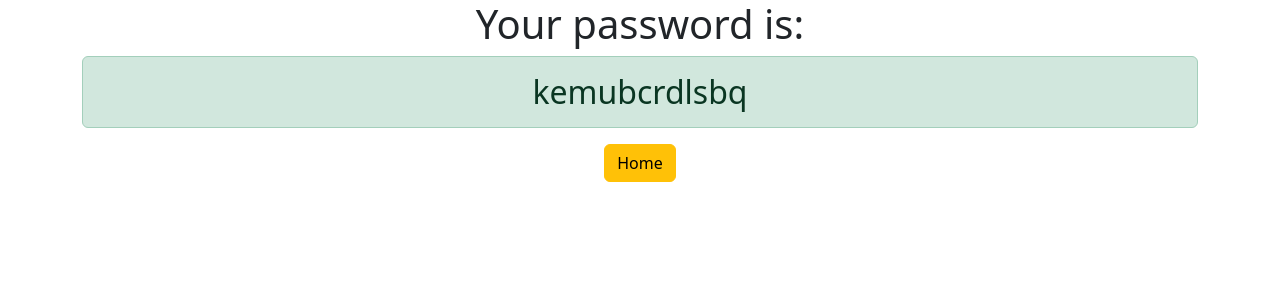
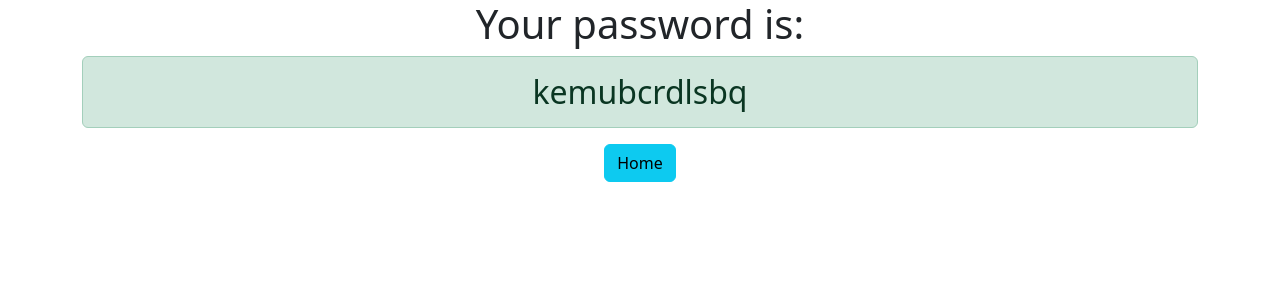
Before and after one commit to Chiga754/django-password-generator, a Django app: page /password in a window 1280 px wide. Shown: the top 300 px of the page. Run offline with Django 4.2, Linux system fonts and the light colour scheme.

Commit message:
I made soem tweaks

```diff
--- a/generator/templates/generator/password.html
+++ b/generator/templates/generator/password.html
@@ -3,5 +3,5 @@
 <div class="container text-center">
     <h1>Your password is:</h1>
     <h2 class="alert alert-success">{{ password }}</h2>
-    <a href="{% url 'home' %}" class="btn btn-warning"> Home</a>
+    <a href="{% url 'home' %}" class="btn btn-info"> Home</a>
 </div>
--- a/password_generator/settings.py
+++ b/password_generator/settings.py
@@ -20,7 +20,7 @@ BASE_DIR = Path(__file__).resolve().parent.parent
 # See https://docs.djangoproject.com/en/4.1/howto/deployment/checklist/
 
 # SECURITY WARNING: keep the secret key used in production secret!
-SECRET_KEY = 'django-insecure-l+%j$(u4@3yro6*d=_l&w_d0z45la7f)jcs-d^%a^yj!&p+pay'
+SECRET_KEY = 'django-insecure-l+%j$sdfsdf(u4@3yro6*d=_l&w_d0z45la7f)jcs-d^%a^yj!&p+pay'
 
 # SECURITY WARNING: don't run with debug turned on in production!
 DEBUG = True
```
